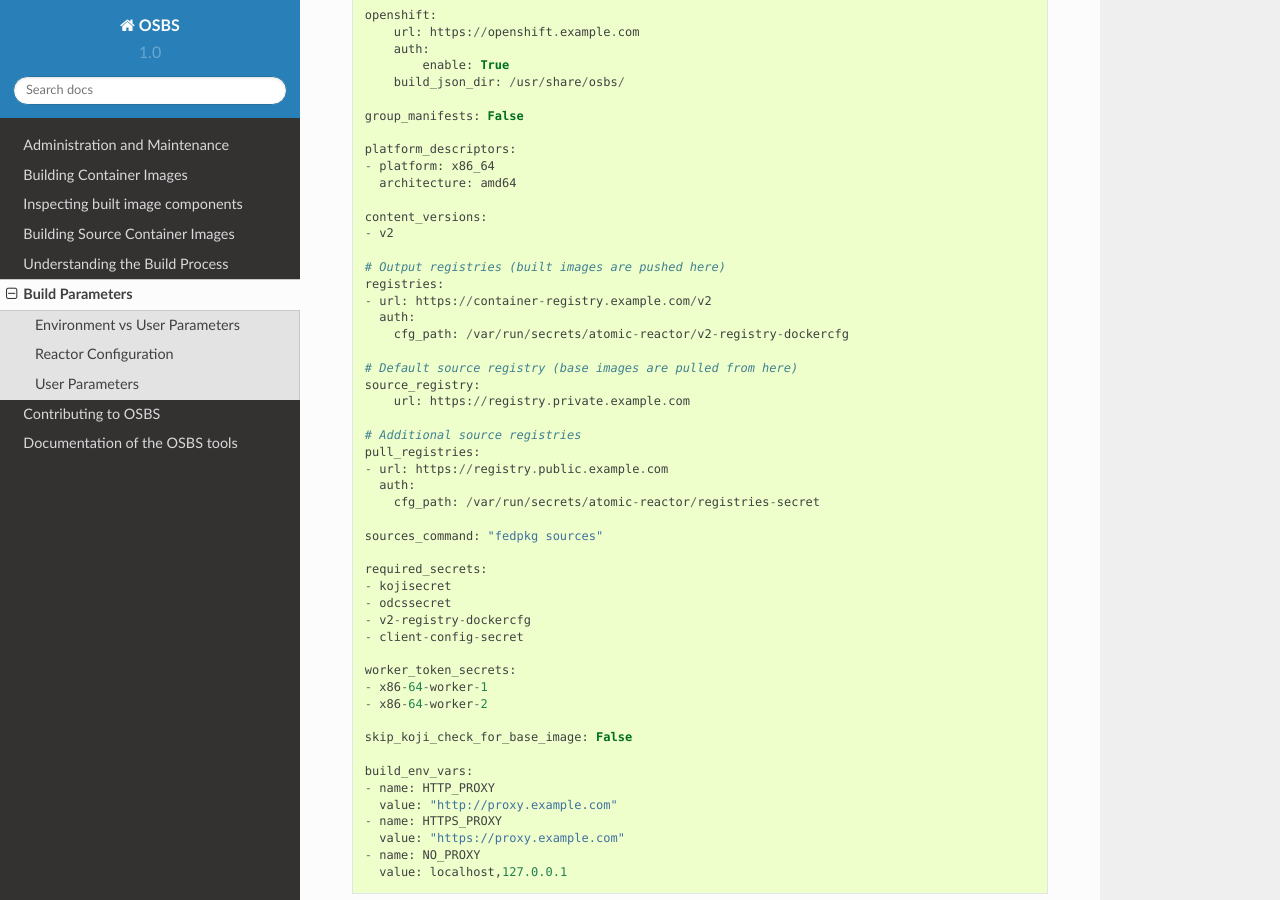
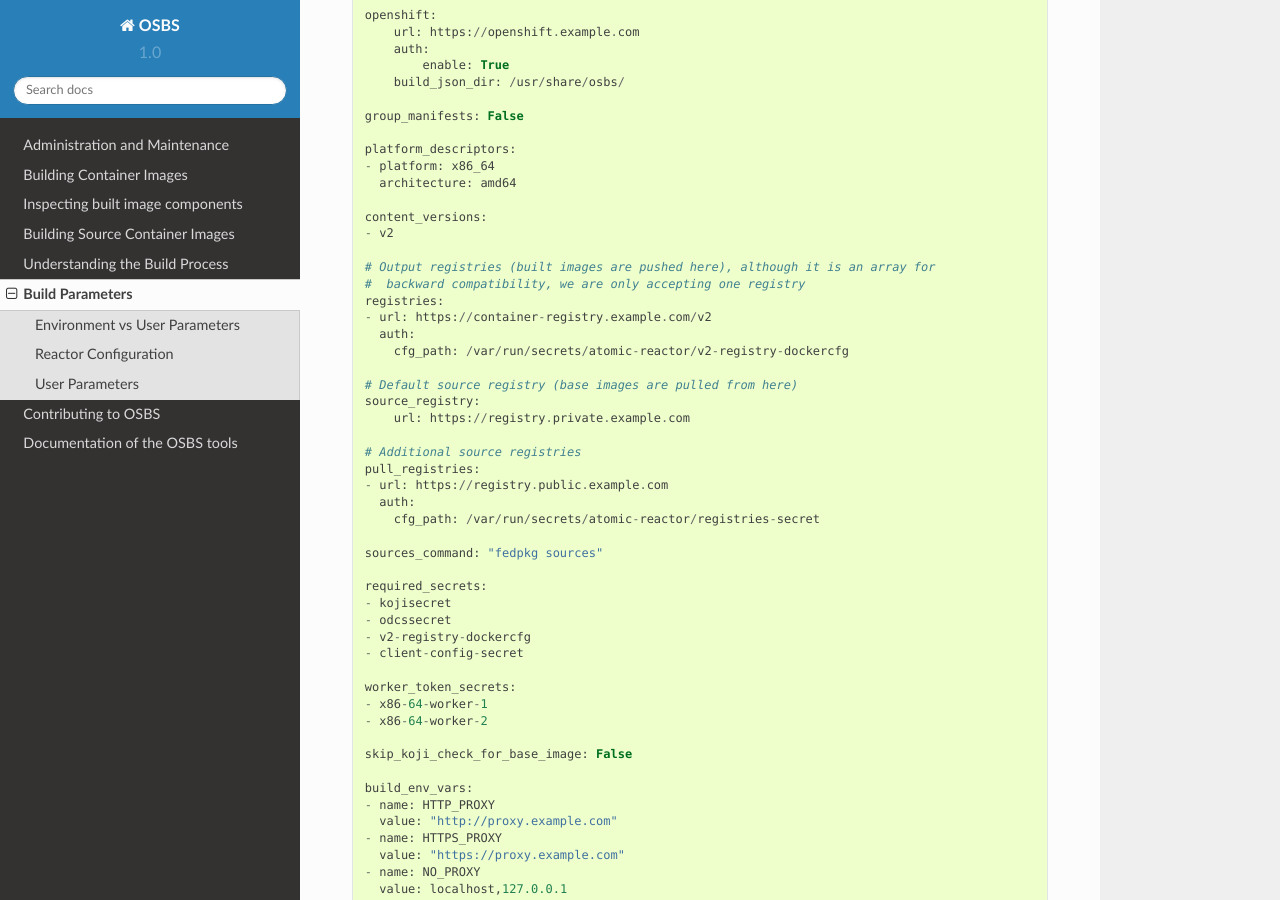
Before and after one commit to containerbuildsystem/osbs-docs, a Sphinx documentation site: the page built from docs/build_parameters.rst, in a window 1280 px wide and 900 px high, scrolled down 1735 px. Built offline with Sphinx 7.4.7 and the Read the Docs theme 2.0.0, drawn with Linux system fonts in a browser that asks for light colours.

Commit message:
clarify we only accept one registry to push the results to
* CLOUDBLD-8654

Signed-off-by: Harsh Modi <hmodi@redhat.com>

```diff
--- a/docs/build_parameters.rst
+++ b/docs/build_parameters.rst
@@ -105,7 +105,8 @@ Example of **REACTOR_CONFIG**::
     content_versions:
     - v2
 
-    # Output registries (built images are pushed here)
+    # Output registries (built images are pushed here), although it is an array for
+    #  backward compatibility, we are only accepting one registry
     registries:
     - url: https://container-registry.example.com/v2
       auth:
```
